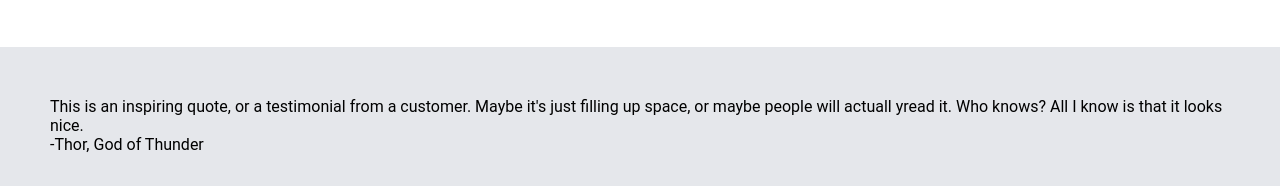
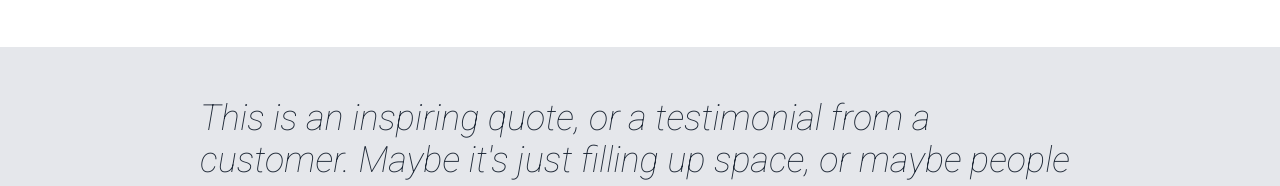
Before and after one commit to TomTatertot/landing-page, a plain HTML site: page index.html in a window 1280 px wide. Shown: the part 720-906 px from the top of the page. Drawn offline with Linux system fonts and the light colour scheme.

Commit message:
add quote section and google font

```diff
--- a/index.html
+++ b/index.html
@@ -5,6 +5,10 @@
     <meta name="viewport" content="width=device-width, initial-scale=1.0">
     <title>Document</title>
     <link rel="stylesheet" href="style.css">
+
+    <link rel="preconnect" href="https://fonts.googleapis.com">
+    <link rel="preconnect" href="https://fonts.gstatic.com" crossorigin>
+    <link href="https://fonts.googleapis.com/css2?family=Roboto:ital,wght@0,100..900;1,100..900&display=swap" rel="stylesheet">
 </head>
 <body>
     <div class="header">
@@ -49,7 +53,7 @@
     </div>
 
     <div class = "quote-container">
-        <div class ="quote">This is an inspiring quote, or a testimonial from a customer. Maybe it's just filling up space, or maybe people will actuall yread it. Who knows? All I know is that it looks nice.</div>
+        <div class ="quote">This is an inspiring quote, or a testimonial from a customer. Maybe it's just filling up space, or maybe people will actually read it. Who knows? All I know is that it looks nice.</div>
         <div class ="quote-source">-Thor, God of Thunder</div>
     </div>
 
--- a/style.css
+++ b/style.css
@@ -82,7 +82,21 @@ body {
 
 .quote-container {
     background-color: #E5E7EB;
-    padding: 50px;
+    padding: 50px 200px;
+}
+
+.quote {
+    font-size: 36px;
+    font-style:italic;
+    font-weight: lighter;
+    color: #1F2937;
+}
+
+.quote-source {
+    text-align: end;
+    font-weight: bold;
+    font-size: 24px;
+    color: #1F2937;
 }
 
 button{
```
